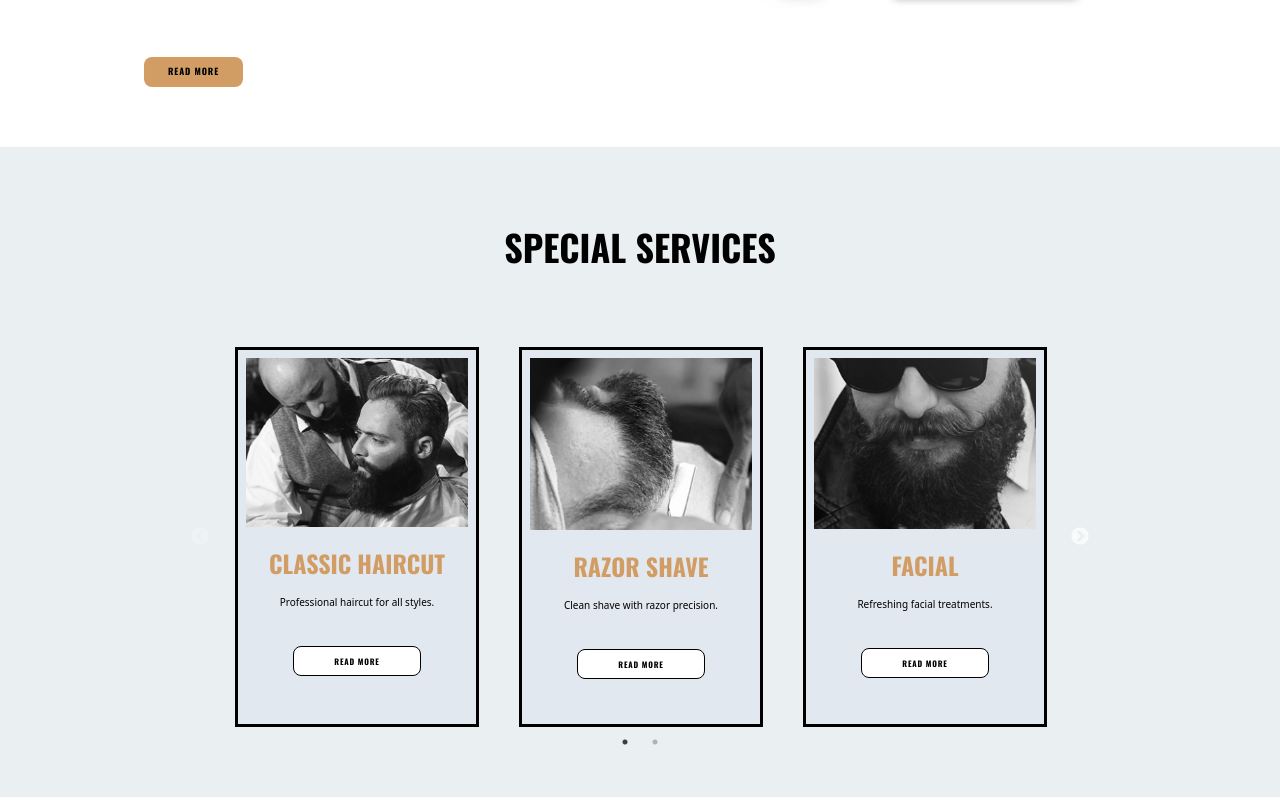
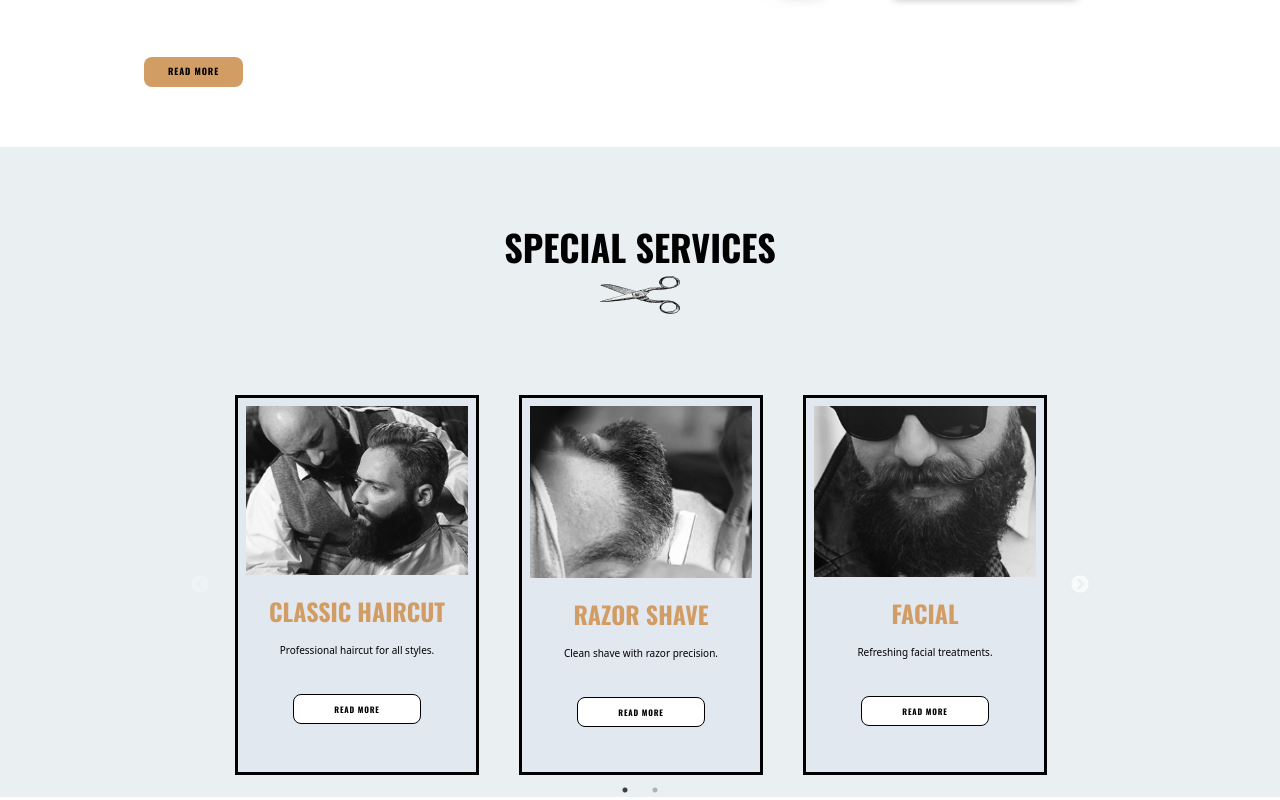
Before and after one commit to Danieljamespm/barber-shop-react, a React (Vite) app: page / in a window 1280 px wide. Shown: the part 1307-2107 px from the top of the page. Built offline with nearby package versions, Linux system fonts and the light colour scheme.

Commit message:
added logo image to carousel h1 to add a little more.

```diff
--- a/src/Components/Carousel.jsx
+++ b/src/Components/Carousel.jsx
@@ -65,7 +65,8 @@ const services = [
 
   return(
     <div className='bg-[#EAEFF2] h-[650px]'>
-      <h1 className='text-center pt-20 font-bold font-oswald text-4xl'>SPECIAL SERVICES</h1>
+      <h1 className='text-center pt-20 font-bold font-oswald text-4xl pb-2 '>SPECIAL SERVICES</h1>
+      <img className='w-[80px] mx-auto' src="./barber-scissors.png" alt="" />
     <div className=' md:w-[850px] m-auto'>
       <div className='mt-20'>
         <Slider {...settings}>
```
